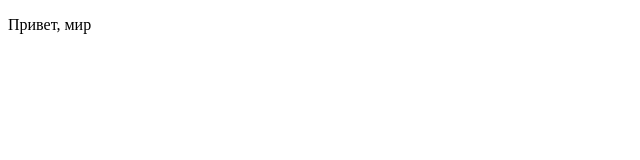
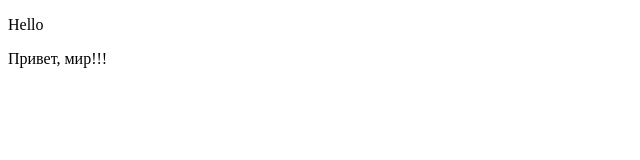
Before and after one commit to karachko/gittest, a plain HTML site: page index.html in a window 1280 px wide. Shown: the whole page, without its empty margins (0-640 px from the left). Drawn offline with Linux system fonts and the light colour scheme.

Commit message:
first changes

```diff
--- a/index.html
+++ b/index.html
@@ -12,6 +12,7 @@
   </style>
  </head>
  <body>
-  <p>Привет, мир</p>
+    <p>Hello</p>
+  <p>Привет, мир!!!</p>
  </body>
 </html>
```
